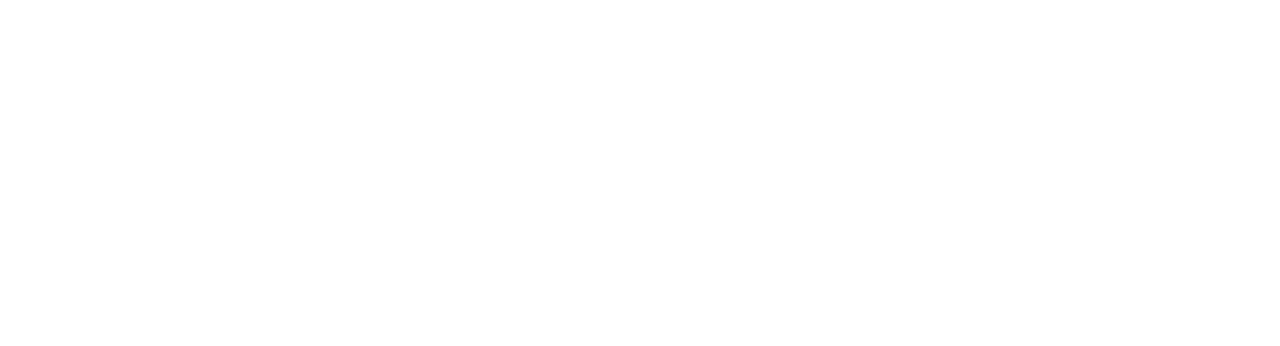
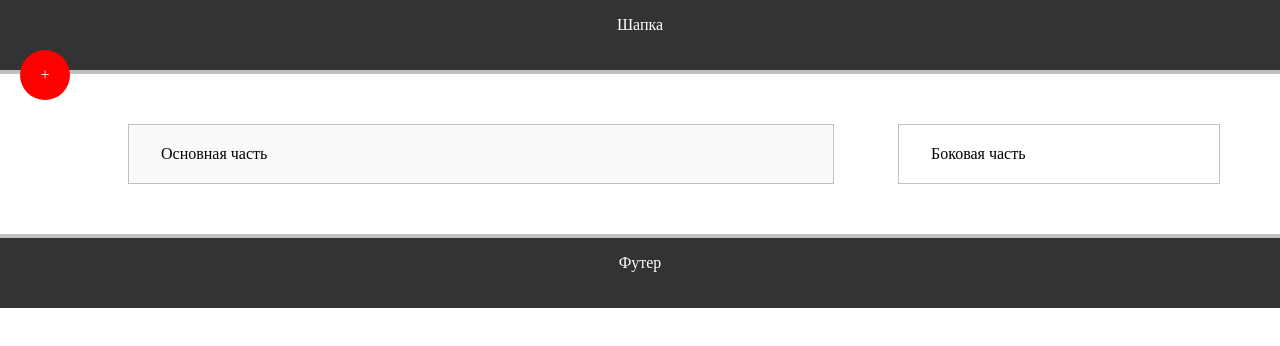
Before and after one commit to AkylichAndrei/html_css_javasript_recollection, a plain HTML site: page index.html in a window 1280 px wide. Shown: the top 346 px of the page. Drawn offline with Linux system fonts and the light colour scheme.

Commit message:
add header, footer, main and aside

```diff
--- a/css/main.css
+++ b/css/main.css
@@ -2,9 +2,67 @@
     margin: 0;
     padding: 0;
 }
+body{
+    height: 2000px;
+}
+#block{
+    background: #fd0000;
+    color:#fff;
+    text-align: center;
+    width: 50px;
+    height: 50px;
+    line-height: 50px;
+    border-radius: 50%;
+    left: 20px;
+    top: 50px;
+    position: fixed;
+}
+#header,#footer{
+    width: 100%;
+    height: 70px;
+    text-align: center;
+    border-bottom: 4px solid silver;
+    background: #333;
+    color: #fff;
+    line-height: 50px; /*! тест по центру значение раное height в пикселях*/
+    margin-bottom: 50px; /*! нижний отступ*/
+    float: left;
+}
+#main{
+    width: 50%;
+    margin-left: 10%;
+    background: #fafafa;
+    border: 1px solid silver;
+    padding: 20px 2.5%; /*! отступы вокруг элемента*/
+    float: left; /*! позиционирование*/
+}
+#aside{
+    width: 20%;
+    padding: 20px 2.5%;
+    float: left;
+    border: 1px solid silver;
+    margin-left: 5%;
+    position: relative;
+    top: 0;
+}
+#footer{
+    margin-bottom: 0;
+    margin-top: 50px;
+    border-bottom: 0;
+    border-top: 4px solid silver;
+}
+
+
+/*! -------------------------------------------------------*/
 .block{
     width: 200px;
     height: 200px;
     margin: 20px;
-    background: rebeccapurple;
+    background: grey;
 }
+#first{
+    float: left; /*! позиционирование на одной линии*/
+}
+#second{
+    float: left;
+}
--- a/index.html
+++ b/index.html
@@ -3,10 +3,17 @@
 <head>
     <meta charset="UTF-8">
     <meta name="viewport" content="width=device-width, initial-scale=1.0">
-    <title>Document</title>
+    <link rel="stylesheet" href="css/main.css">
+    <title>website recollection</title>
 </head>
 <body>
-    <div id="first" class="block"></div>
-    <div id="second" class="block"></div>
+    <!-- <div id="first" class="block"></div>  -->
+    <!-- <div id="second" class="block"></div> -->
+     <div id="block">+</div>
+     <div id="header">Шапка</div>
+     <div id="main">Основная часть</div>
+     <div id="aside">Боковая часть</div>
+     <div id="footer">Футер</div>
+
 </body>
 </html>
```
